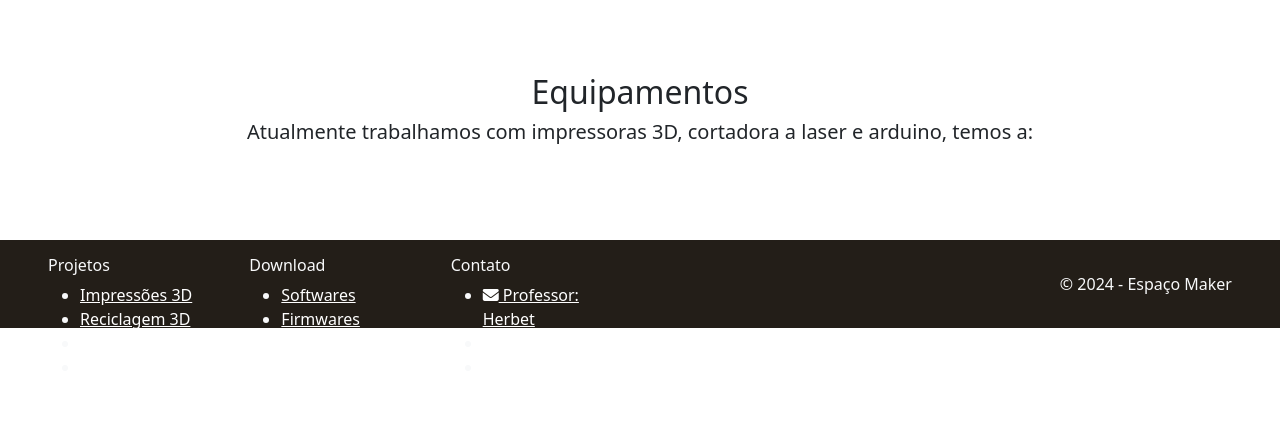
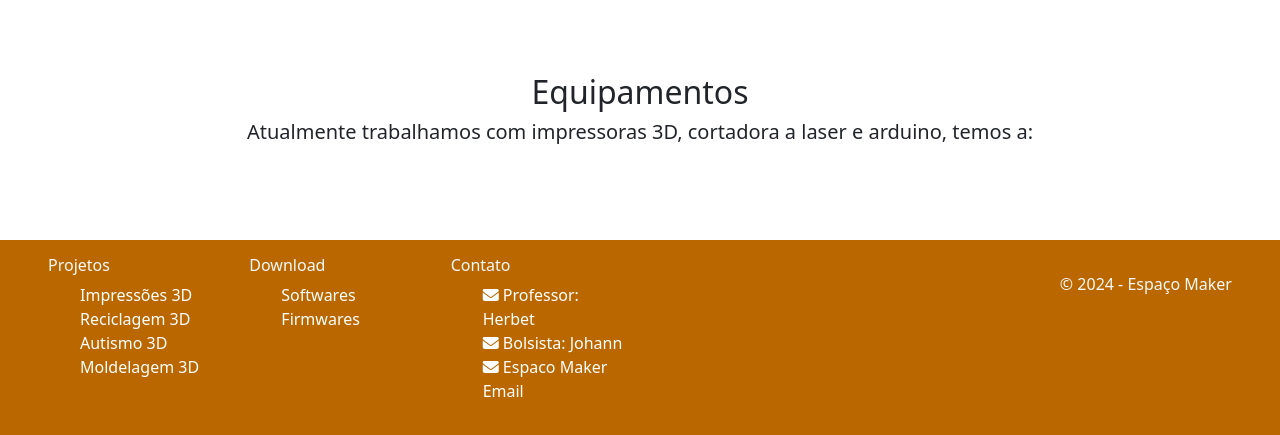
Before and after one commit to JESFTechnology/Pixel3D, a PHP site: page / in a window 1280 px wide. Shown: the part 899-1334 px from the top of the page. Before the commit the page ends 1227 px from the top, so only its background shows below. Run offline with PHP 8.4, Linux system fonts and the light colour scheme.

Commit message:
Add files via upload

```diff
--- a/css/estilo.css
+++ b/css/estilo.css
@@ -70,8 +70,8 @@
 }
 
 .rodape{
-    background-color: #231e18;
-    height: 5.5rem;
+    background-color: #bb6700;
+
 }
 
 textarea{
@@ -105,6 +105,16 @@
     height: 10%;
 }
 
+.footer-link{
+    text-decoration: none;
+    color: rgba(255, 255, 255, 0);
+}
+
+.footer-item{
+    text-decoration: none;
+    color: rgb(255, 255, 255);
+}
+
 .animation-icons-ctt{
     background-color: transparent;
     border: 0px solid #000;
```
